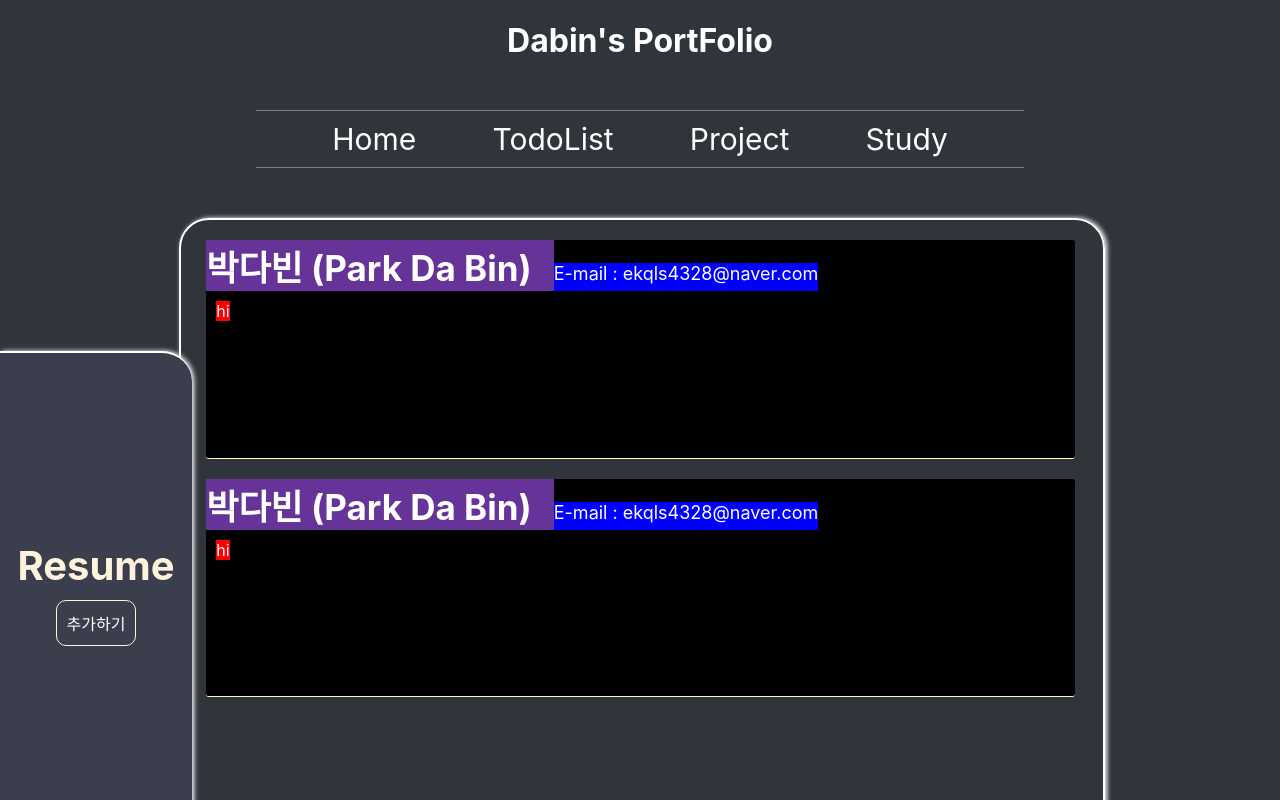
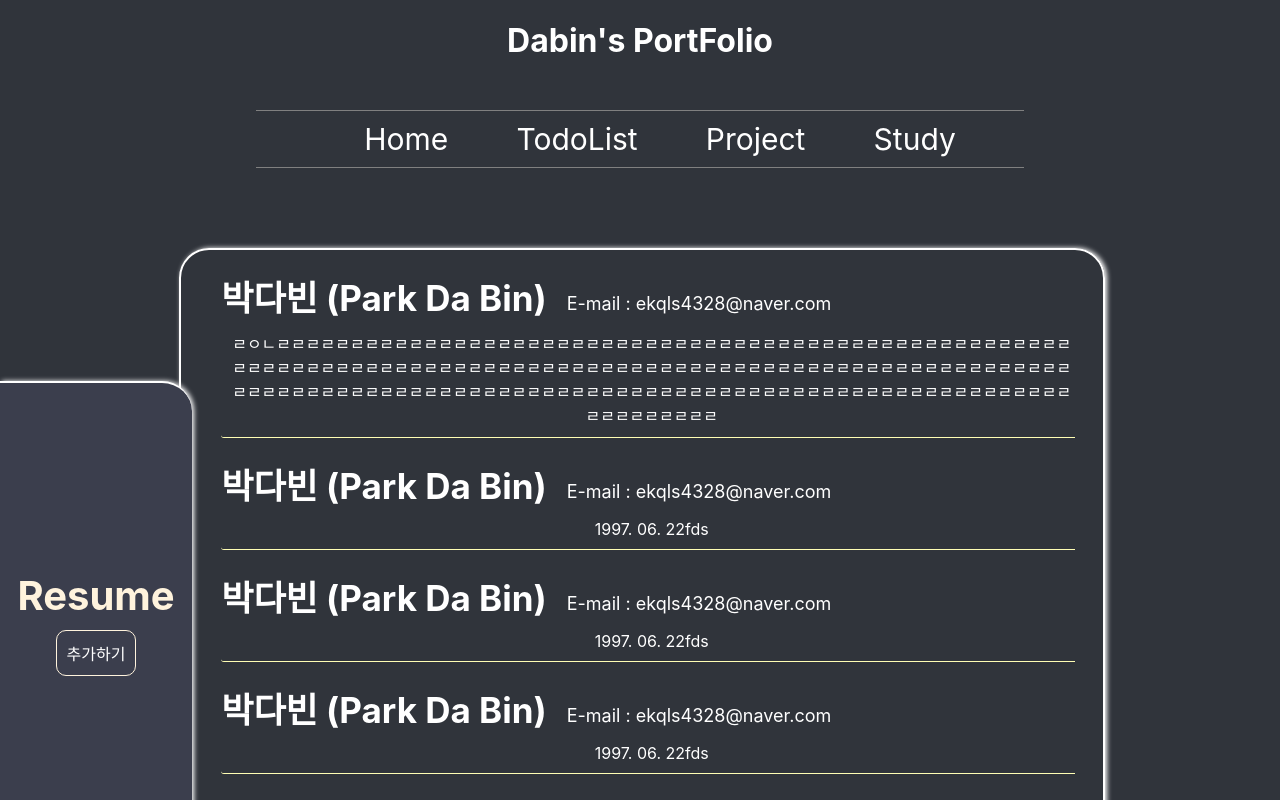
Before and after one commit to Parkdabin/Dabin-Portfolio, a React (Create React App) app: page / in a window 1280 px wide. Shown: the top 800 px of the page. Built offline with nearby package versions, Linux system fonts and the light colour scheme.

Commit message:
2021/08/05

```diff
--- a/src/App.js
+++ b/src/App.js
@@ -6,6 +6,8 @@ import Study from './Pages/Study';
 import Home from './Pages/Home';
 import AddTodoList from './Components/AddTodoList';
 import TodoList from './Pages/TodoList';
+import AddProfile from './Components/AddProfile';
+import EmptyPage from './Pages/EmptyPage';
 
 function App (){
     return (
@@ -29,6 +31,12 @@ function App (){
             <Route path="/todolist/add_todolist">
               <AddTodoList />
             </Route>
+            <Route path="/add_profile">
+              <AddProfile />
+            </Route>
+            <Route>
+              <EmptyPage />
+            </Route>
           </Switch>
         </div>
       </BrowserRouter>
--- /dev/null
+++ b/src/Components/AddProfile.js
@@ -0,0 +1,41 @@
+import React, { useRef } from 'react';
+import { Link } from 'react-router-dom';
+
+function AddProfile() {
+    const header1Ref = useRef();
+    const header2Ref = useRef();
+    const contentRef = useRef();
+
+    function onSubmit(){
+        console.log(contentRef.current.value);
+    }
+    return (
+        <div className="Container">
+            <div className="Nav">
+                <span>Resume</span>
+                <Link to="/" className="link">뒤로가기</Link>
+            </div>
+            <div className="Content">
+                <div className="Profile" style={{marginTop:70}}>
+                    <div className="headerbox" style={{marginBottom:30}}>
+                        <div className="header1">
+                            <label> 제목 : </label>
+                            <input type="text" ref={header1Ref}/>
+                        </div>
+                        <div className="header2">
+                            <label> 부제목 : </label>
+                            <input type="text" ref={header2Ref}/>
+                        </div>
+                    </div>
+                    <div className="content">
+                        <div> 내용</div>
+                        <textarea rows="10" ref={contentRef}/>
+                    </div>
+                    <button onClick={onSubmit}> 저장 </button>
+                </div>
+            </div>
+        </div>
+    );
+}
+
+export default AddProfile;
--- a/src/Components/Navbar.js
+++ b/src/Components/Navbar.js
@@ -1,15 +1,15 @@
-import React, { useState } from 'react';
+import React from 'react';
 import { Link } from 'react-router-dom';
 
 function Navbar() {
   return (
     <div>
-      <ui className="Navbar">
+      <ul className="Navbar">
         <li><Link to="/">Home</Link></li>
         <li><Link to="/todolist">TodoList</Link></li>
         <li><Link to="/project">Project</Link></li>
         <li><Link to="/study">Study</Link></li>
-      </ui>
+      </ul>
     </div>
   );
 }
--- a/src/Components/TodoListTable.js
+++ b/src/Components/TodoListTable.js
@@ -1,12 +1,9 @@
 import axios from 'axios';
 import React, { useState } from 'react'
-import { useHistory } from 'react-router-dom';
 
 function TodoList({list}) {
     const [lists, setLists] = useState(list);
     const [isDone, setIsDone] = useState(list.isDone);
-    const [isLoading, setIsLoading] = useState(false);
-    const history = useHistory();
     function toggleDone(){
         axios.put(`http://localhost:3001/Todolist/${lists.id}`,{
             ...lists,
--- /dev/null
+++ b/src/Pages/EmptyPage.js
@@ -0,0 +1,17 @@
+import {Link} from 'react-router-dom';
+
+function EmptyPage(){
+    return(
+        <div className="Container">
+            <div className="Nav">
+
+            </div>
+            <div className="Content" style={{flexDirection:'column'}}>
+                잘못된 접근입니다.
+                <Link to="/" className="link" style={{border:0}}> 돌아가기</Link>
+            </div>
+        </div>
+    );
+}
+
+export default EmptyPage;
--- a/src/Pages/Home.js
+++ b/src/Pages/Home.js
@@ -9,7 +9,7 @@ function Home() {
         <div className="Container">
             <div className="Nav">
                 <span>Resume</span>
-                <Link to="" className="link">추가하기</Link>
+                <Link to="/add_profile" className="link">추가하기</Link>
             </div>
             <div className="Content" style={{ flexDirection: 'column', justifyContent: 'flex-start' }}>
                 <div className="overflow">
@@ -17,7 +17,8 @@ function Home() {
                         <ProfileBlock
                         header1 = {profile.header1}
                         header2 = {profile.header2}
-                        content = {profile.content}/>
+                        content = {profile.content}
+                        key={profile.id}/>
                     ))}
                 </div>
             </div>
--- a/src/Pages/TodoList.js
+++ b/src/Pages/TodoList.js
@@ -1,7 +1,6 @@
 import React from 'react';
 import { Link } from 'react-router-dom';
 import TodoListTable from '../Components/TodoListTable';
-import useGet from '../Hooks/useGet';
 import data from '../db/data.json';
 
 function TodoList() {
--- a/src/db/data.json
+++ b/src/db/data.json
@@ -35,6 +35,24 @@
       "deadline": "2021-09-24",
       "isDone": false,
       "id": 7
+    },
+    {
+      "Todo": "운동",
+      "deadline": "2021-09-24",
+      "isDone": false,
+      "id": 8
+    },
+    {
+      "Todo": "운동",
+      "deadline": "2021-09-24",
+      "isDone": false,
+      "id": 9
+    },
+    {
+      "Todo": "운동",
+      "deadline": "2021-09-24",
+      "isDone": false,
+      "id": 10
     }
   ],
   "Profile": [
@@ -42,13 +60,37 @@
       "id": 1,
       "header1": "박다빈 (Park Da Bin)",
       "header2": "E-mail : ekqls4328@naver.com",
-      "content": "hi"
+      "content": "ㄹㅇㄴㄹㄹㄹㄹㄹㄹㄹㄹㄹㄹㄹㄹㄹㄹㄹㄹㄹㄹㄹㄹㄹㄹㄹㄹㄹㄹㄹㄹㄹㄹㄹㄹㄹㄹㄹㄹㄹㄹㄹㄹㄹㄹㄹㄹㄹㄹㄹㄹㄹㄹㄹㄹㄹㄹㄹㄹㄹㄹㄹㄹㄹㄹㄹㄹㄹㄹㄹㄹㄹㄹㄹㄹㄹㄹㄹㄹㄹㄹㄹㄹㄹㄹㄹㄹㄹㄹㄹㄹㄹㄹㄹㄹㄹㄹㄹㄹㄹㄹㄹㄹㄹㄹㄹㄹㄹㄹㄹㄹㄹㄹㄹㄹㄹㄹㄹㄹㄹㄹㄹㄹㄹㄹㄹㄹㄹㄹㄹㄹㄹㄹㄹㄹㄹㄹㄹㄹㄹㄹㄹㄹㄹㄹㄹㄹㄹㄹㄹㄹㄹㄹㄹㄹㄹㄹㄹㄹㄹㄹㄹㄹㄹㄹㄹㄹㄹㄹㄹㄹㄹㄹㄹㄹㄹㄹㄹㄹㄹ"
     },
     {
       "id": 2,
       "header1": "박다빈 (Park Da Bin)",
       "header2": "E-mail : ekqls4328@naver.com",
-      "content": "hi"
+      "content": "1997. 06. 22fds"
+    },
+    {
+      "id": 3,
+      "header1": "박다빈 (Park Da Bin)",
+      "header2": "E-mail : ekqls4328@naver.com",
+      "content": "1997. 06. 22fds"
+    },
+    {
+      "id": 4,
+      "header1": "박다빈 (Park Da Bin)",
+      "header2": "E-mail : ekqls4328@naver.com",
+      "content": "1997. 06. 22fds"
+    },
+    {
+      "id": 5,
+      "header1": "박다빈 (Park Da Bin)",
+      "header2": "E-mail : ekqls4328@naver.com",
+      "content": "1997. 06. 22fds"
+    },
+    {
+      "id": 6,
+      "header1": "박다빈 (Park Da Bin)",
+      "header2": "E-mail : ekqls4328@naver.com",
+      "content": "1997. 06. 22fds"
     }
   ]
 }
--- a/src/index.css
+++ b/src/index.css
@@ -45,7 +45,7 @@ h1{
   display: flex;
   flex-direction: row;
 }
-.Container .Nav{
+.Nav{
   width: 15%;
   height: 60%;
 
@@ -203,35 +203,73 @@ input[type="checkbox"] {
   display: flex;
   flex-direction: column;
   align-items: flex-start;
-  background-color: black;
-  height: 30%;
+  /* background-color: black; */
+  width: 96%;
+  height: auto;
   margin-top: 20px;
-  margin-left: 25px;
+  margin-left: 40px;
+  margin-right: 10px;
   border-bottom: 1px solid rgb(255, 254, 180);
   border-radius: 3px;
+  padding-bottom: 10px;
 }
 .Profile .headerbox{
   width: 100%;
+  /* background-color: azure; */
   display: flex;
   flex-direction: row;
 }
 .Profile .header1{
-  width: 40%;
-  background-color: rebeccapurple;
+  width: auto;
+  /* background-color: rebeccapurple; */
   text-align: left;
   font-size: 35px;
   font-weight: bold;
+  padding-right: 20px;
 }
 .Profile .header2{
+  width: auto;
   text-align: left;
   margin-top: 23px;
   font-size: 18px;
-  background-color: blue;
+  /* background-color: blue; */
+  padding-right: 25px;
 }
 .Profile .content{
-  background-color: red;
+  width: 98%;
+  height: auto;
+  /* background-color: red; */
   margin-top: 10px;
   margin-left: 10px;
   display: flex;
   flex-direction: column;
 }
+.header1 input{
+  height: 35px;
+  width: 400px;
+  font-size: 25px;
+}
+.header2 input{
+  width: 300px;
+  font-size: 15px;
+}
+.Profile button{
+  margin-top: 30px;
+  align-self: center;
+  background-color: gainsboro;
+  color: black;
+  border: 1px solid black;
+  border-radius: 3px;
+  width: 120px;
+  height: 40px;
+  font-size: 18px;
+  font-weight: bold;
+}
+.Profile button:active{
+  background-color: gray;
+}
+.Profile .content textarea{
+  border: 1px;
+  border-radius: 3px;
+  font-size: 20px;
+}
```
